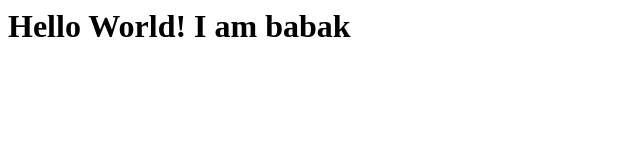
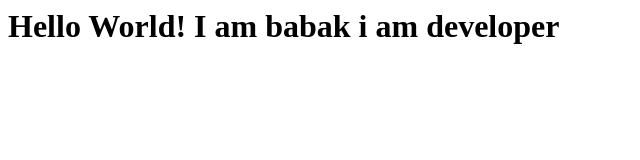
Before and after one commit to rainyson/git-training-jadi, a plain HTML site: page index.html in a window 1280 px wide. Shown: the whole page, without its empty margins (0-640 px from the left). Drawn offline with Linux system fonts and the light colour scheme.

Commit message:
added babak job to the file

```diff
--- a/index.html
+++ b/index.html
@@ -1,8 +1,5 @@
 <html>
-<body>
-<h1>
-Hello World!
-I am babak
-</h1>
-</body>
+  <body>
+    <h1>Hello World! I am babak i am developer</h1>
+  </body>
 </html>
```
